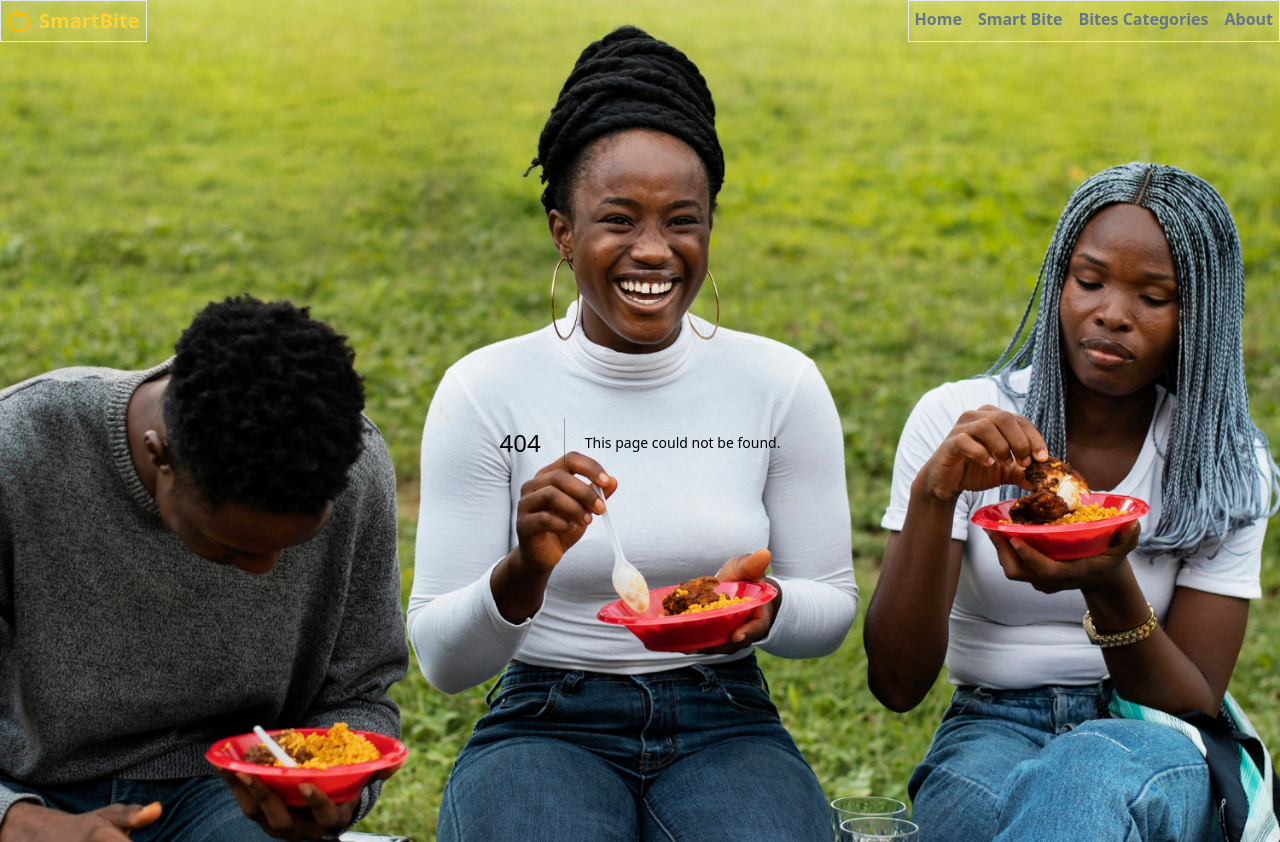
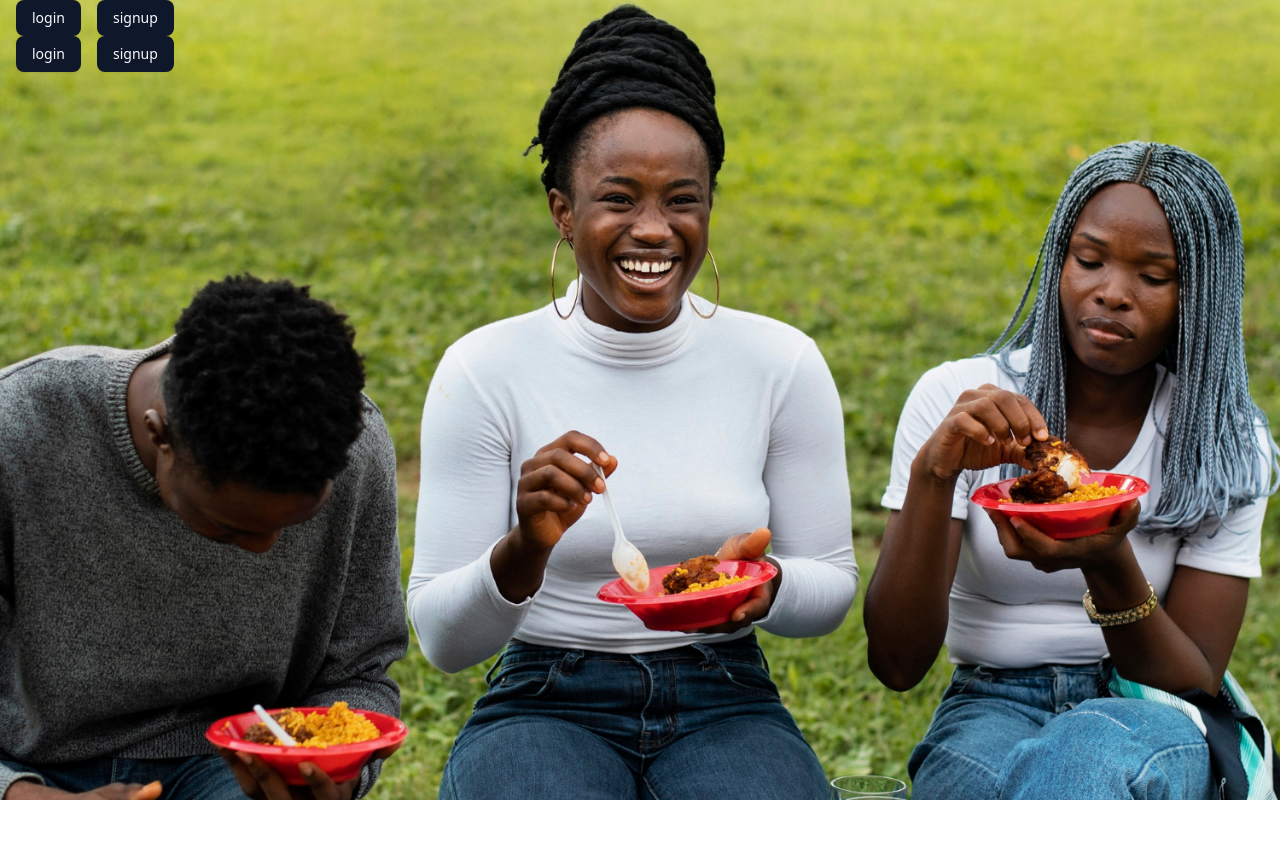
Before and after one commit to urah001/SmartBite, a Next.js app: page /authComponent in a window 1280 px wide. Before the commit this address had no page. After the commit the page ends 800 px from the top, so only its background shows below. Built offline with nearby package versions, Linux system fonts and the light colour scheme.

Commit message:
added login signup component

```diff
--- /dev/null
+++ b/app/authComponent/page.tsx
@@ -0,0 +1,18 @@
+import { Button } from "@/components/ui/button";
+import Link from "next/link";
+import React from "react";
+
+const Auth = () => {
+  return (
+    <header className="flex-row sticky justify-end">
+      <Button asChild className="ml-4">
+        <Link href={"/login"}>login</Link>
+      </Button>
+      <Button asChild className="ml-4">
+        <Link href={"/signup"}>signup</Link>
+      </Button>
+    </header>
+  );
+};
+
+export default Auth;
--- a/app/layout.tsx
+++ b/app/layout.tsx
@@ -3,7 +3,8 @@ import { Geist, Geist_Mono } from "next/font/google";
 import "./globals.css";
 import { CartProvider } from "@/components/ui/cart-provider";
 import LandingHeader from "@/components/ui/landingHeader";
-import Header from "@/components/ui/header";
+//import Header from "@/components/ui/header";
+import Auth from "./authComponent/page";
 //import Header from "@/components/ui/header";
 //import Footer from "@/components/ui/footer";
 
@@ -36,7 +37,7 @@ export default function RootLayout({
         <CartProvider>
           <div className="flex min-h-screen flex-col bg-[url('/student.jpg')] bg-cover bg-center bg-no-repeat">
             {/* <Header /> */}
-            {isUserLogged ? <Header /> : <LandingHeader />}
+            {isUserLogged ? <LandingHeader /> :<Auth />}
             {children}
             {/* <Footer /> */}
           </div>
```
